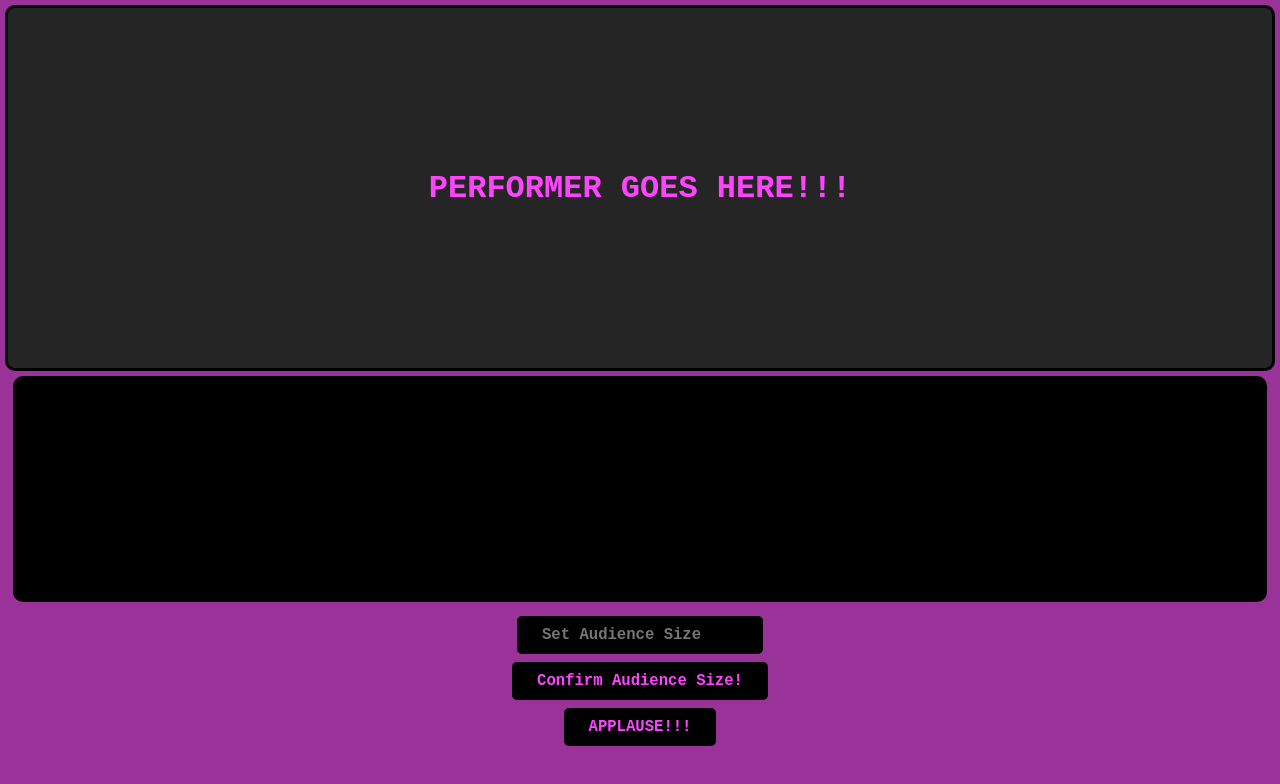
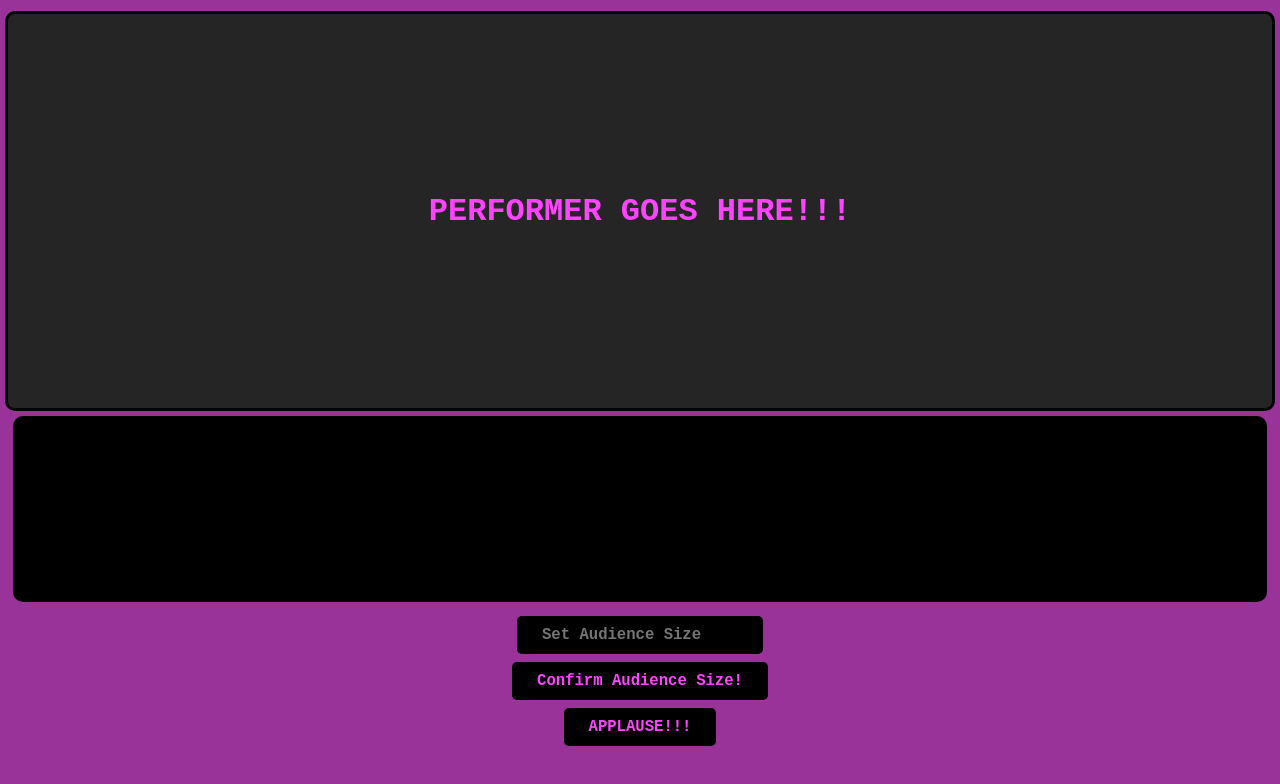
Before and after one commit to TomoFromEarth/applause-idea, a plain HTML site: page index.html in a window 1280 px wide. Drawn offline with Linux system fonts and the light colour scheme.

Commit message:
fixed heights of containers

```diff
--- a/style.css
+++ b/style.css
@@ -17,7 +17,7 @@
   display: flex;
   justify-content: center;
   align-items: center;
-  height: 100vh;
+  height: 25rem;
   border-radius: 10px;
   border: 3px solid black;
   margin: 5px;
@@ -31,7 +31,7 @@
 #viewer-circles {
   position: relative;
   width: 100%;
-  height: 200px;
+  height: 10rem;
 }
 
 .viewer-circles-container {
```
